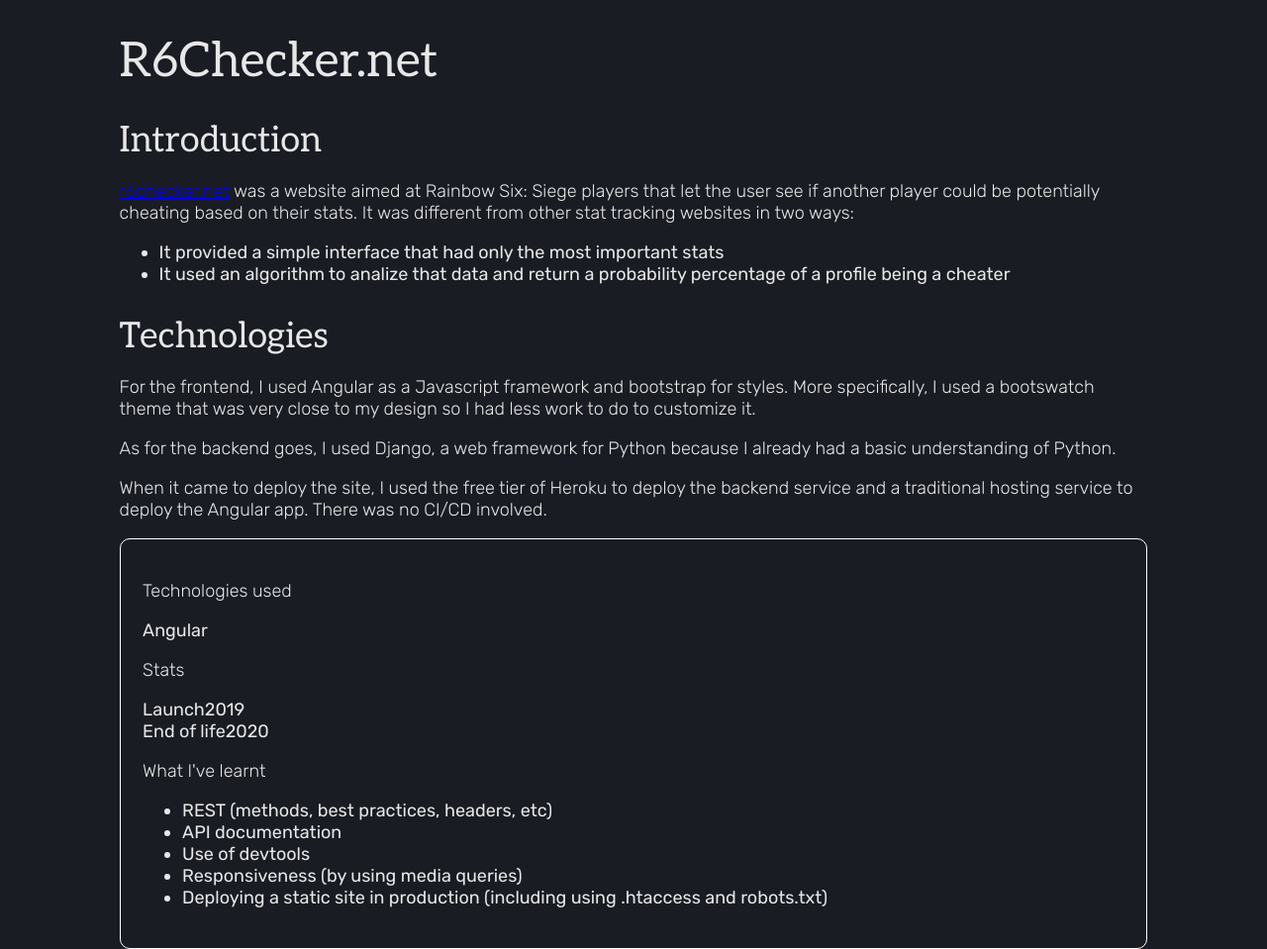
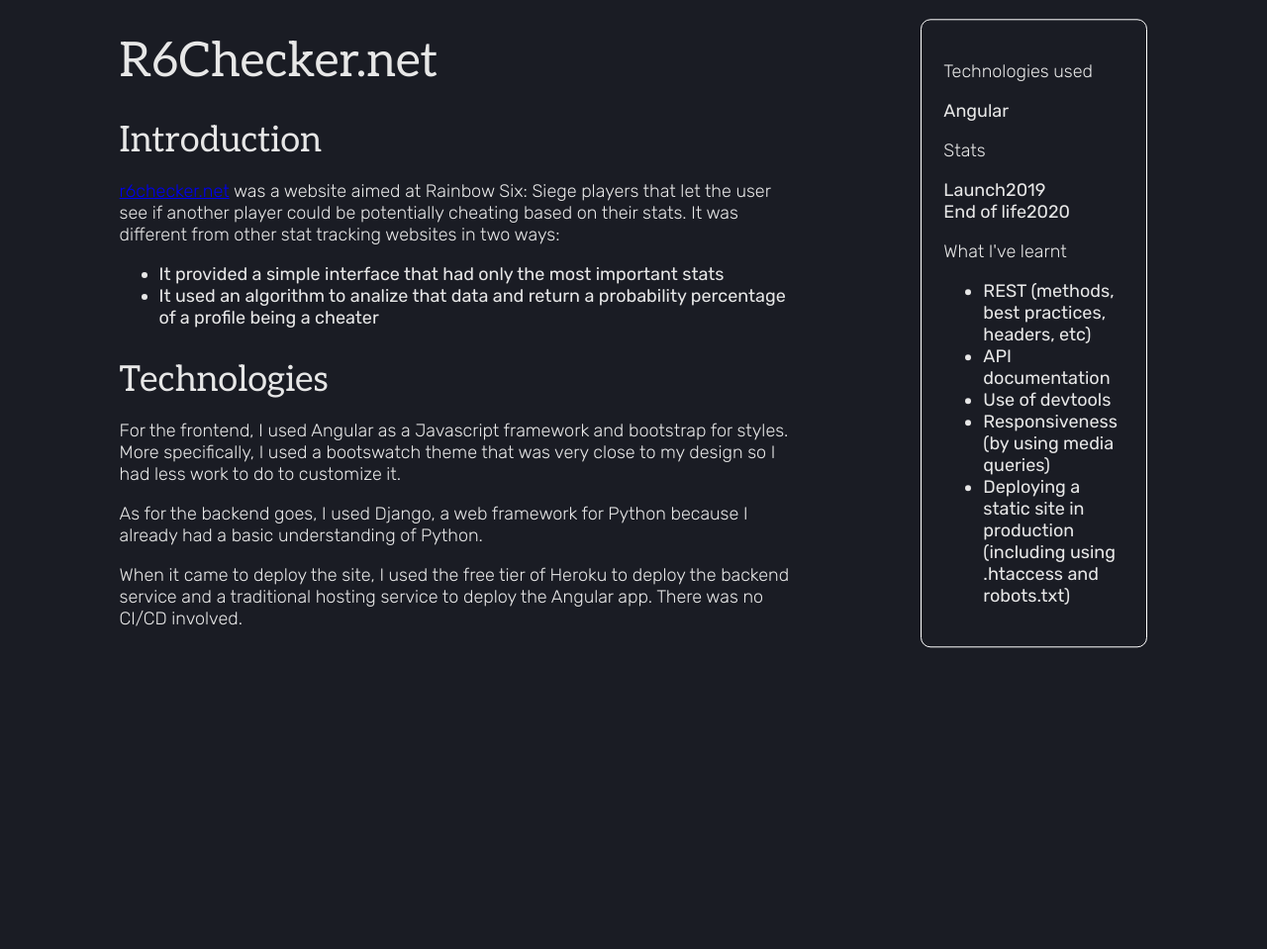
Before and after one commit to AdrianR25/adrianr-dev, an Astro site: page /projects/r6checker in a window 1280 px wide. Shown: the whole page at 99% size. After the commit the page ends 800 px from the top, so only its background shows below. Built offline with nearby package versions, Linux system fonts and the light colour scheme; Astro itself is replaced by a stand-in of ours.

Commit message:
feat: :lipstick: set project meta card to the side in project detail page

```diff
--- a/src/pages/projects/[slug].astro
+++ b/src/pages/projects/[slug].astro
@@ -19,6 +19,7 @@ const { Content } = await render(project);
 ---
 
 <Layout>
+  <div class="page-layout">
     <main>
       <h1>{project.data.title}</h1>
       <Content />
@@ -26,4 +27,22 @@ const { Content } = await render(project);
     <aside>
       <ProjectMeta projectData={project.data}/>
     </aside>
+  </div>
 </Layout>
+
+<style>
+  .page-layout {
+    display: flex;
+    gap: var(--space-xxl);
+    > main {
+      width: 75%;
+    }
+
+    > aside {
+      position: sticky;
+      top: var(--space-xxl);
+      width: 25%;
+      height: fit-content;
+    }
+  }
+</style>
```
Lines whose indentation alone changed are shown as unchanged.
